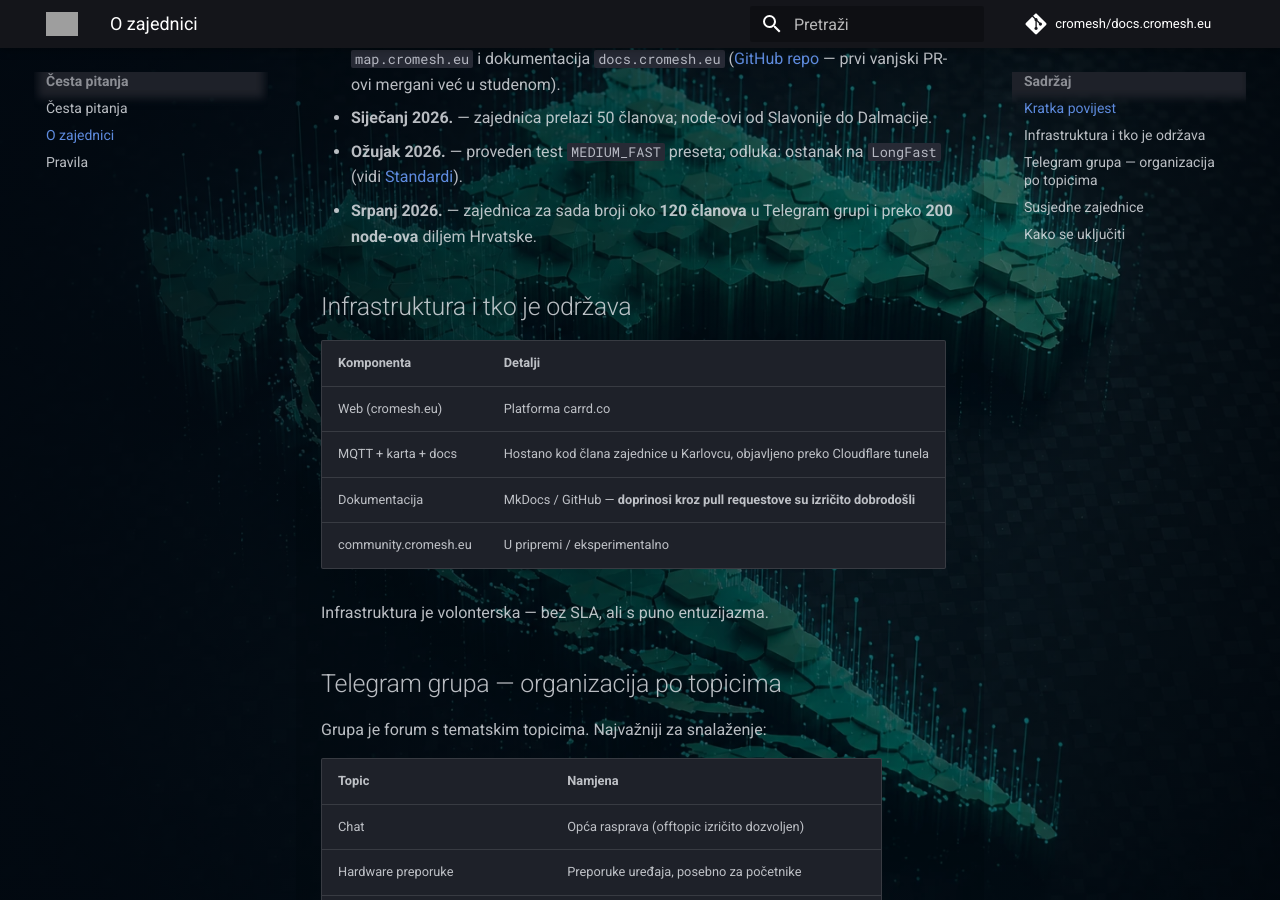
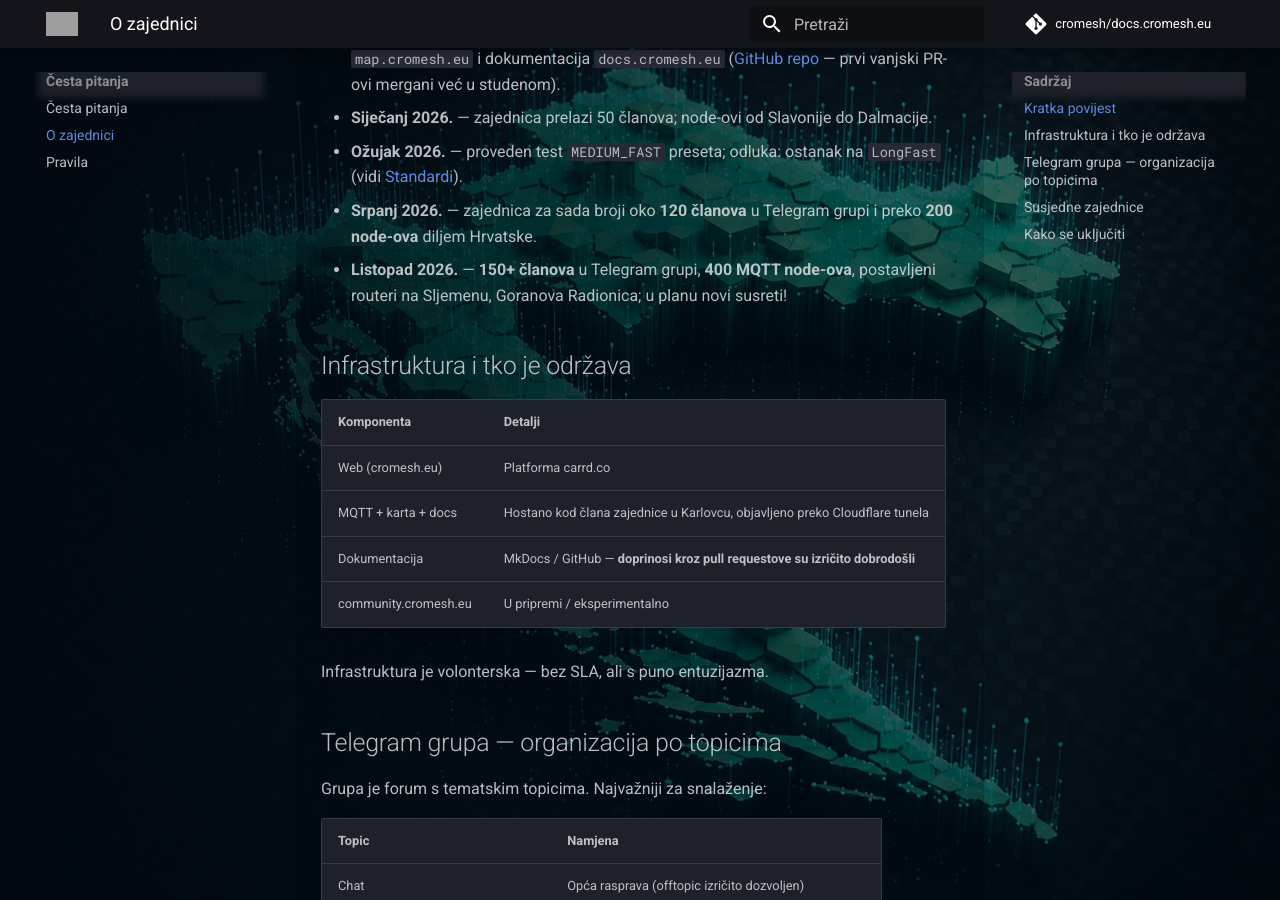
Before and after one commit to cromesh/docs.cromesh.eu, an MkDocs documentation site: the page built from docs/zajednica/o-zajednici.md, in a window 1280 px wide and 900 px high, scrolled down 577 px. Built offline with MkDocs 1.6.1 and Material for MkDocs 9.7.7, drawn with Linux system fonts in a browser that asks for light colours; comment, search, counter and statistics services are not loaded; grey boxes are pictures that could not be loaded.

Commit message:
Add Listopad 2026 entry to Kratka povijest

```diff
--- a/docs/zajednica/o-zajednici.md
+++ b/docs/zajednica/o-zajednici.md
@@ -28,6 +28,8 @@
   (vidi [Standardi](../mreza/standardi.md)).
 - **Srpanj 2026.** — zajednica za sada broji oko **120 članova** u Telegram grupi i
   preko **200 node-ova** diljem Hrvatske.
+- **Listopad 2026.** — **150+ članova** u Telegram grupi, **400 MQTT node-ova**,
+  postavljeni routeri na Sljemenu, Goranova Radionica; u planu novi susreti!
 
 ## Infrastruktura i tko je održava
 
```
